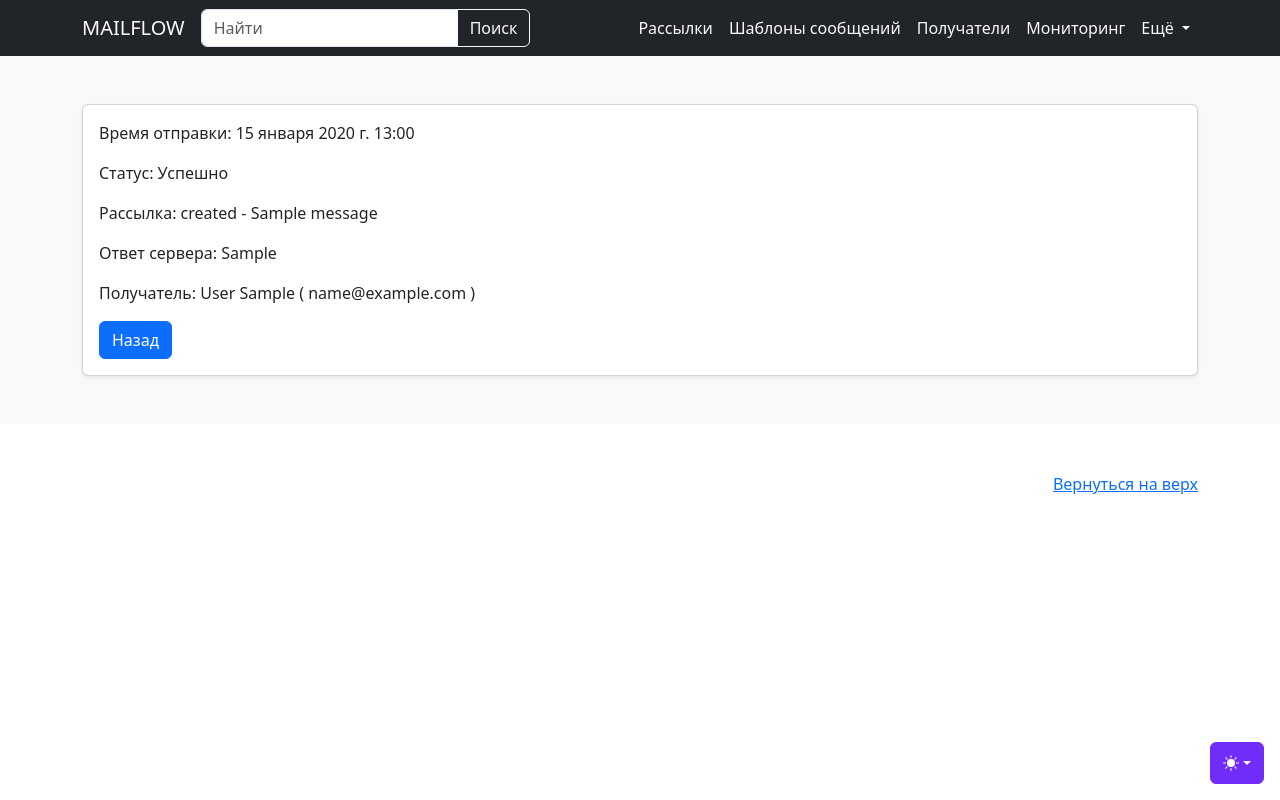
After one commit to vadimsemenov53-crypto/MAILFLOW, a Django app: page /mailflow/attempts/1/ in a window 1280 px wide. The commit adds this page. Run offline with Django 5.2, Linux system fonts and the light colour scheme; tables that the repository leaves empty hold one stand-in row (values such as "Sample post"); some libraries are stand-ins or nearby versions.

Commit message:
add views for model AttemptedMailing and add sample (.html)

```diff
--- a/mailflow/admin.py
+++ b/mailflow/admin.py
@@ -31,7 +31,7 @@ class NewsLetterAdmin(admin.ModelAdmin):
 
 @admin.register(AttemptedMailing)
 class AttemptedMailingAdmin(admin.ModelAdmin):
-    list_display = ('status', 'time_mail', 'newsletter_status')
+    list_display = ('status', 'recipient', 'time_mail', 'newsletter_status')
     list_filter = ('status', 'time_mail',)
     search_fields = ('status', 'newsletter__message__subject', 'response_server',)
 
--- /dev/null
+++ b/mailflow/templates/mailflow/attemptedmailing_detail.html
@@ -0,0 +1,28 @@
+{% extends "mailflow/base.html" %}
+{% block content %}
+
+<div class="album py-5 bg-body-tertiary">
+    <div class="container">
+        <div class="col">
+            <div class="card shadow-sm">
+                <div class="card-body">
+                    <p class="card-text">Время отправки: {{ object.time_mail }}</p>
+                    <p class="card-text">Статус: {{ object.get_status_display }}</p>
+                    <p class="card-text">Рассылка: {{ object.newsletter }}</p>
+                    <p class="card-text">Ответ сервера: {{ object.response_server }}</p>
+                    <p class="card-text">Получатель: {{ object.recipient }}</p>
+
+                    <div class="d-flex justify-content-between align-items-center">
+                        <div class="btn-group">
+                            <a class="btn btn-primary" href="{% url 'mailflow:attempts_list' %}" role="button">
+                                Назад
+                            </a>
+                        </div>
+                    </div>
+                </div>
+            </div>
+        </div>
+    </div>
+</div>
+
+{% endblock %}
--- a/mailflow/templates/mailflow/includes/main_menu.html
+++ b/mailflow/templates/mailflow/includes/main_menu.html
@@ -43,8 +43,9 @@
                     <a class="nav-link {% if request.resolver_match.url_name == 'recipients_list' %}active{% endif %} text-light"
                        href="{% url 'mailflow:recipients_list' %}">Получатели</a>
                 </li>
-                <li class="nav-item">
-                    <a class="nav-link text-light" href="#">Мониторинг</a>
+                <li class="nav-item ">
+                    <a class="nav-link {% if request.resolver_match.url_name == 'attempts_list' %}active{% endif %} text-light"
+                       href="{% url 'mailflow:attempts_list' %}">Мониторинг</a>
                 </li>
                 <!-- Выпадающее меню -->
                 <li class="nav-item dropdown">
--- a/mailflow/templates/mailflow/newsletter_detail.html
+++ b/mailflow/templates/mailflow/newsletter_detail.html
@@ -7,7 +7,7 @@
             <div class="card shadow-sm">
                 <div class="card-body">
                     <p class="card-text">Название: {{ object.name }}</p>
-                    <p class="card-text">Статус: {{ object.status }}</p>
+                    <p class="card-text">Статус: {{ object.get_status_display }}</p>
                     <p class="card-text">Начало: {{ object.time_start }}</p>
                     <p class="card-text">Конец: {{ object.time_stop }}</p>
                     <p class="card-text">Сообщение: {{ object.message }}</p>
--- a/mailflow/templates/mailflow/newsletter_list.html
+++ b/mailflow/templates/mailflow/newsletter_list.html
@@ -12,7 +12,7 @@
                 <div class="card shadow-sm">
                     <div class="card-body">
                         <p class="card-text">Название: {{ newsletter.name }}</p>
-                        <p class="card-text">Статус: {{ newsletter.status }}</p>
+                        <p class="card-text">Статус: {{ newsletter.get_status_display }}</p>
                         <p class="card-text">Начало: {{ newsletter.time_start }}</p>
                         <p class="card-text">Конец: {{ newsletter.time_stop }}</p>
                         <p class="card-text">Дата создания: {{ newsletter.created_at }}</p>
--- a/mailflow/urls.py
+++ b/mailflow/urls.py
@@ -16,7 +16,10 @@ from mailflow.views import (
     MessageDetailView,
     MessageUpdateView,
     MessageDeleteView,
-    NewsLetterStartView
+    NewsLetterStartView,
+    AttemptedMailingListView,
+    AttemptedMailingDetailView,
+    AttemptedMailingDeleteView
 )
 
 app_name = MailflowConfig.name
@@ -25,19 +28,23 @@ urlpatterns = [
     path('mailings/', NewsLetterListView.as_view(), name='mailings_list'),
     path('mailings/create/', NewsLetterCreateView.as_view(), name='mailings_create'),
     path('mailings/<int:pk>/', NewsLetterDetailView.as_view(), name='mailings_detail'),
-    path('mailings/<int:pk>/update', NewsLetterUpdateView.as_view(), name='mailings_update'),
-    path('mailings/<int:pk>/delete', NewsLetterDeleteView.as_view(), name='mailings_delete'),
+    path('mailings/<int:pk>/update/', NewsLetterUpdateView.as_view(), name='mailings_update'),
+    path('mailings/<int:pk>/delete/', NewsLetterDeleteView.as_view(), name='mailings_delete'),
     path("mailings/<int:pk>/start/", NewsLetterStartView.as_view(), name="mailings_start", ),
 
     path('recipients/', NewsLetterRecipientListView.as_view(), name='recipients_list'),
     path('recipients/create/', NewsLetterRecipientCreateView.as_view(), name='recipients_create'),
     path('recipients/<int:pk>/', NewsLetterRecipientDetailView.as_view(), name='recipients_detail'),
-    path('recipients/<int:pk>/update', NewsLetterRecipientUpdateView.as_view(), name='recipients_update'),
-    path('recipients/<int:pk>/delete', NewsLetterRecipientDeleteView.as_view(), name='recipients_delete'),
+    path('recipients/<int:pk>/update/', NewsLetterRecipientUpdateView.as_view(), name='recipients_update'),
+    path('recipients/<int:pk>/delete/', NewsLetterRecipientDeleteView.as_view(), name='recipients_delete'),
 
     path('message/', MessageListView.as_view(), name='message_list'),
     path('message/create/', MessageCreateView.as_view(), name='message_create'),
     path('message/<int:pk>/', MessageDetailView.as_view(), name='message_detail'),
-    path('message/<int:pk>/update', MessageUpdateView.as_view(), name='message_update'),
-    path('message/<int:pk>/delete', MessageDeleteView.as_view(), name='message_delete'),
+    path('message/<int:pk>/update/', MessageUpdateView.as_view(), name='message_update'),
+    path('message/<int:pk>/delete/', MessageDeleteView.as_view(), name='message_delete'),
+
+    path('attempts/', AttemptedMailingListView.as_view(), name='attempts_list'),
+    path('attempts/<int:pk>/', AttemptedMailingDetailView.as_view(), name='attempts_detail'),
+    path('attempts/<int:pk>/delete/', AttemptedMailingDeleteView.as_view(), name='attempts_delete'),
 ]
--- a/mailflow/views.py
+++ b/mailflow/views.py
@@ -103,3 +103,16 @@ class MessageUpdateView(UpdateView):
 class MessageDeleteView(DeleteView):
     model = Message
     success_url = reverse_lazy("mailflow:message_list")
+
+
+class AttemptedMailingListView(ListView):
+    model = AttemptedMailing
+
+
+class AttemptedMailingDetailView(DetailView):
+    model = AttemptedMailing
+
+
+class AttemptedMailingDeleteView(DeleteView):
+    model = AttemptedMailing
+    success_url = reverse_lazy("mailflow:attempts_list")
```
Also changed, not shown: mailflow/templates/mailflow/attemptedmailing_confirm_delete.html (added, +28 -0 lines), mailflow/templates/mailflow/attemptedmailing_list.html (added, +36 -0 lines).
